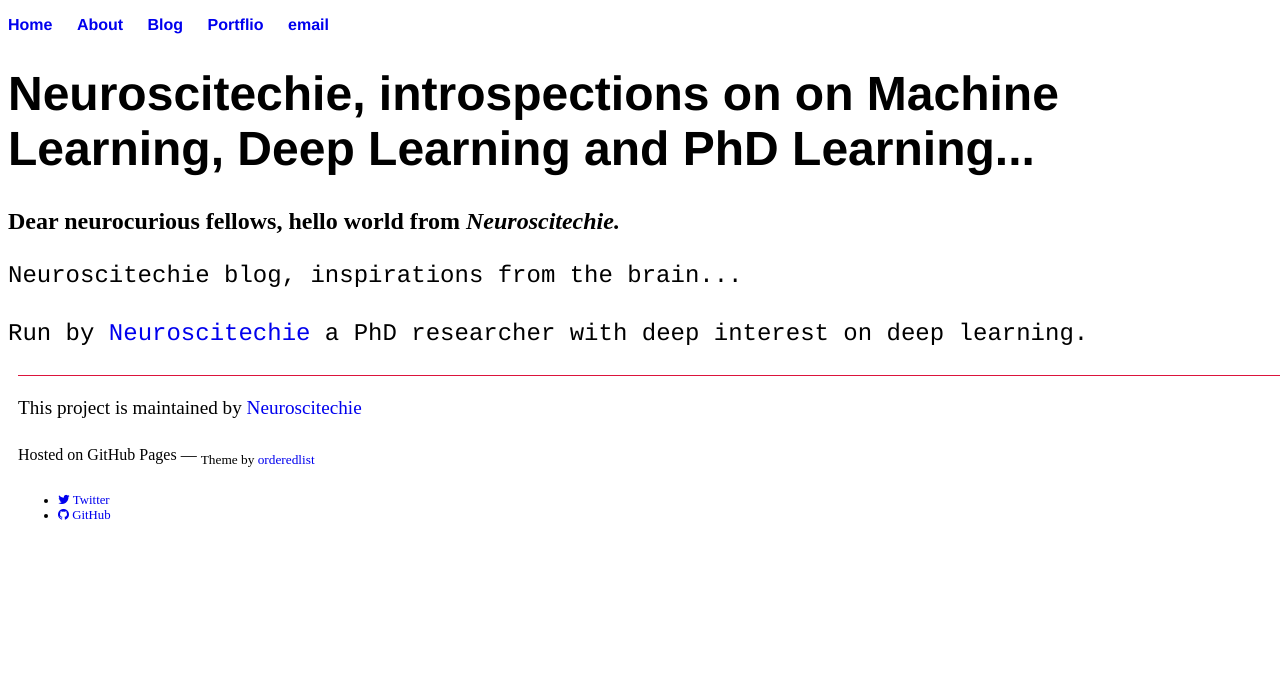
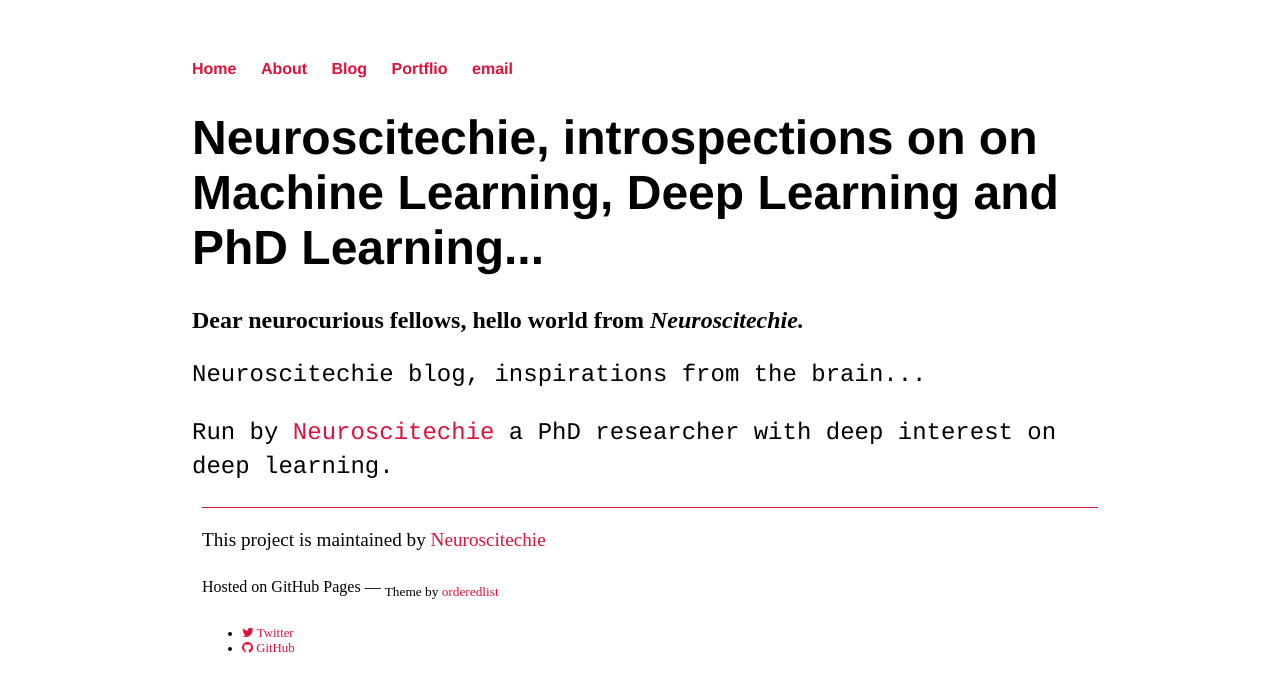
Before and after one commit to inantubek/meltemiatay.github.io, a Jekyll site: the page built from index.html, in a window 1280 px wide. Shown: the top 692 px of the page. Built offline with Jekyll 4.4.1, drawn with Linux system fonts in a browser that asks for light colours; nearby versions of some CDN libraries.

Commit message:
Update main.css

```diff
--- a/css/main.css
+++ b/css/main.css
@@ -1,6 +1,4 @@
-$main-color:#dc143c;
-$body-color:#000000;
-$secondary-color:#778899;
+
 body {
     margin: 60px auto;
     width: 70%;
@@ -17,11 +15,11 @@ nav ul li, footer ul li {
 }
 a {
     text-decoration: none;
-    color: $main-color;
+    color: #dc143c;
 }
 a:hover {
     text-decoration: underline;
-    color: $secondary-color
+    color: #778899;
 }
 h1 {
     font-size: 3em;
@@ -30,7 +28,7 @@ h1 {
 p {
     font-size: 1.5em;
     line-height: 1.4em;
-    color: $body-color
+    color: :#000000;
 }
 .container {
     position: relative;
```
